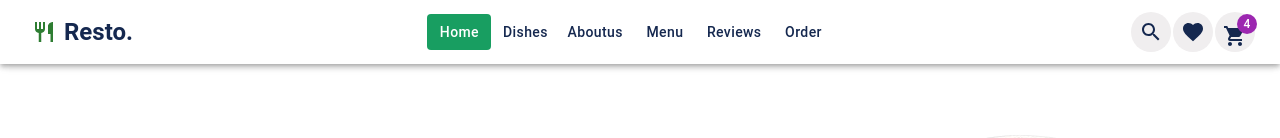
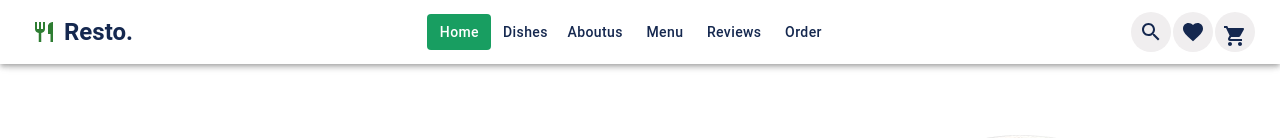
Before and after one commit to WagiehAhmed/restaurant-landing-page, a React (Create React App) app: page / in a window 1280 px wide. Shown: the top 138 px of the page. Built offline with nearby package versions, Linux system fonts and the light colour scheme.

Commit message:
testcard

```diff
--- a/src/components/appbar/index.js
+++ b/src/components/appbar/index.js
@@ -108,7 +108,6 @@ export default function Appbar({ scrollTo }) {
             )
           )}
         </NavItems>
-
         <NavActions>
           <IconContainer matches={true} onClick={openSearchDialog}>
             <SearchIcon />
@@ -117,7 +116,7 @@ export default function Appbar({ scrollTo }) {
             <FavoriteIcon />
           </IconContainer>
           <IconContainer matches={true}>
-            <Badge badgeContent={4} color="secondary">
+            <Badge badgeContent={0} color="secondary">
               <ShoppingCartIcon />
             </Badge>
           </IconContainer>
```
